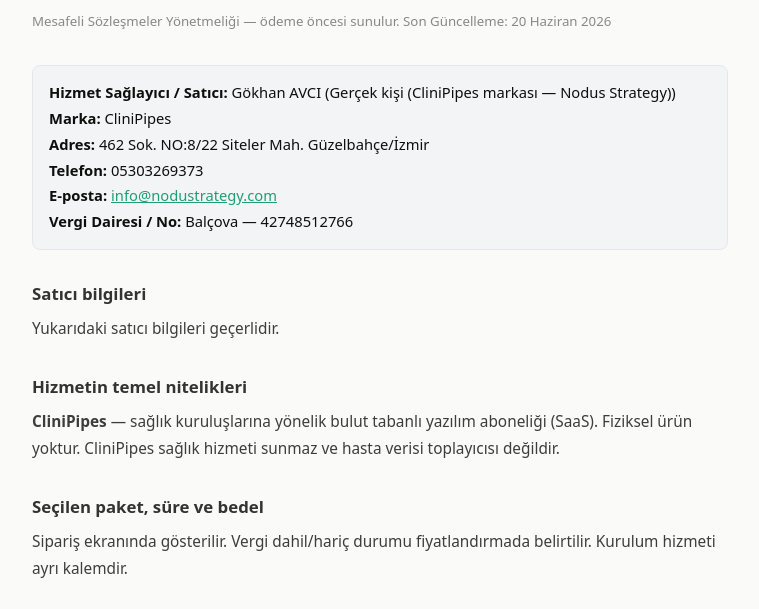
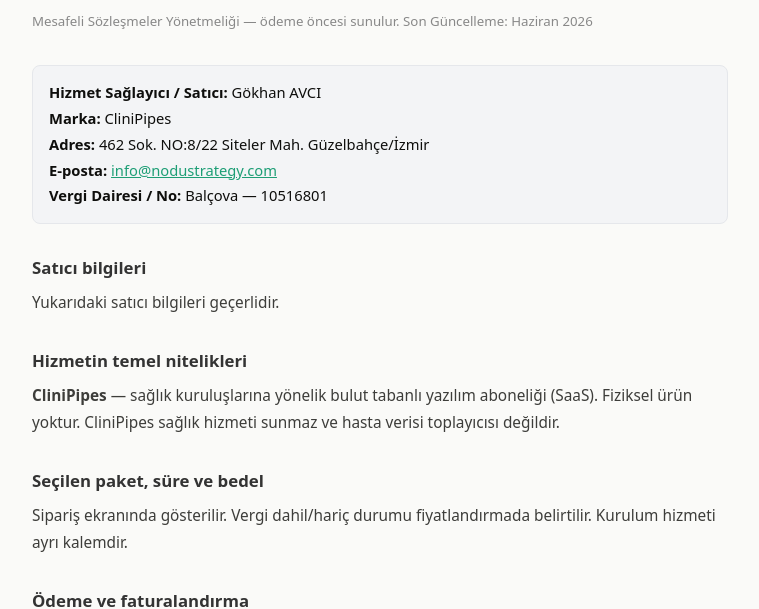
Before and after one commit to avciavcig/clinipipes-landing, a website: page on-bilgilendirme.html in a window 1280 px wide. Shown: the part 171-780 px from the top of the page, without its empty margins (260-1019 px from the left). Drawn offline with Linux system fonts and the light colour scheme.

Commit message:
Admin: rebuild legal pages

```diff
--- a/on-bilgilendirme.html
+++ b/on-bilgilendirme.html
@@ -1,7 +1,7 @@
 <!DOCTYPE html><html lang="tr"><head><meta charset="UTF-8"><meta name="viewport" content="width=device-width,initial-scale=1.0"><title>Ön Bilgilendirme Formu — CliniPipes</title><style>*{box-sizing:border-box;margin:0;padding:0}body{font-family:system-ui,-apple-system,sans-serif;font-size:.96rem;background:#FAFAF8;color:#0E0E0C;line-height:1.75}.container{max-width:760px;margin:0 auto;padding:4rem 2rem}h1{font-size:1.9rem;margin-bottom:.4rem;font-weight:700}h2{font-size:1.05rem;font-weight:600;margin:1.8rem 0 .5rem;color:#333}h3{font-size:.98rem;font-weight:600;margin:1.2rem 0 .4rem;color:#444}p,li{margin-bottom:.75rem;color:#3D3D3A}ul{padding-left:1.4rem;margin-bottom:1rem}a{color:#1D9E75}.back{display:inline-block;margin-bottom:2rem;color:#1D9E75;text-decoration:none;font-size:.88rem}.date{color:#888;font-size:.83rem;margin-bottom:2rem;display:block}.seller-box,.role-box{background:#f3f4f6;border:1px solid #e5e7eb;border-radius:8px;padding:14px 16px;margin:1rem 0 1.5rem;font-size:.92rem}.legal-table{width:100%;border-collapse:collapse;margin:1rem 0;font-size:.88rem}.legal-table th,.legal-table td{border:1px solid #e5e7eb;padding:8px 10px;text-align:left;vertical-align:top}.legal-table th{background:#f9fafb}hr{border:none;border-top:1px solid #e5e7eb;margin:1.5rem 0}</style></head><body><div class="container"><a href="/" class="back">← Ana Sayfa</a>
 <h1>Ön Bilgilendirme Formu</h1>
-<p class="date">Mesafeli Sözleşmeler Yönetmeliği — ödeme öncesi sunulur. Son Güncelleme: 20 Haziran 2026</p>
-<div class="seller-box"><strong>Hizmet Sağlayıcı / Satıcı:</strong> Gökhan AVCI (Gerçek kişi (CliniPipes markası — Nodus Strategy))<br><strong>Marka:</strong> CliniPipes<br><strong>Adres:</strong> 462 Sok. NO:8/22 Siteler Mah. Güzelbahçe/İzmir<br><strong>Telefon:</strong> 05303269373<br><strong>E-posta:</strong> <a href="mailto:info@nodustrategy.com">info@nodustrategy.com</a><br><strong>Vergi Dairesi / No:</strong> Balçova — 42748512766<br></div>
+<p class="date">Mesafeli Sözleşmeler Yönetmeliği — ödeme öncesi sunulur. Son Güncelleme: Haziran 2026</p>
+<div class="seller-box"><strong>Hizmet Sağlayıcı / Satıcı:</strong> Gökhan AVCI<br><strong>Marka:</strong> CliniPipes<br><strong>Adres:</strong> 462 Sok. NO:8/22 Siteler Mah. Güzelbahçe/İzmir <br><strong>E-posta:</strong> <a href="mailto:info@nodustrategy.com">info@nodustrategy.com</a><br><strong>Vergi Dairesi / No:</strong> Balçova  — 10516801<br></div>
 
 <h2>Satıcı bilgileri</h2>
 <p>Yukarıdaki satıcı bilgileri geçerlidir.</p>
```
